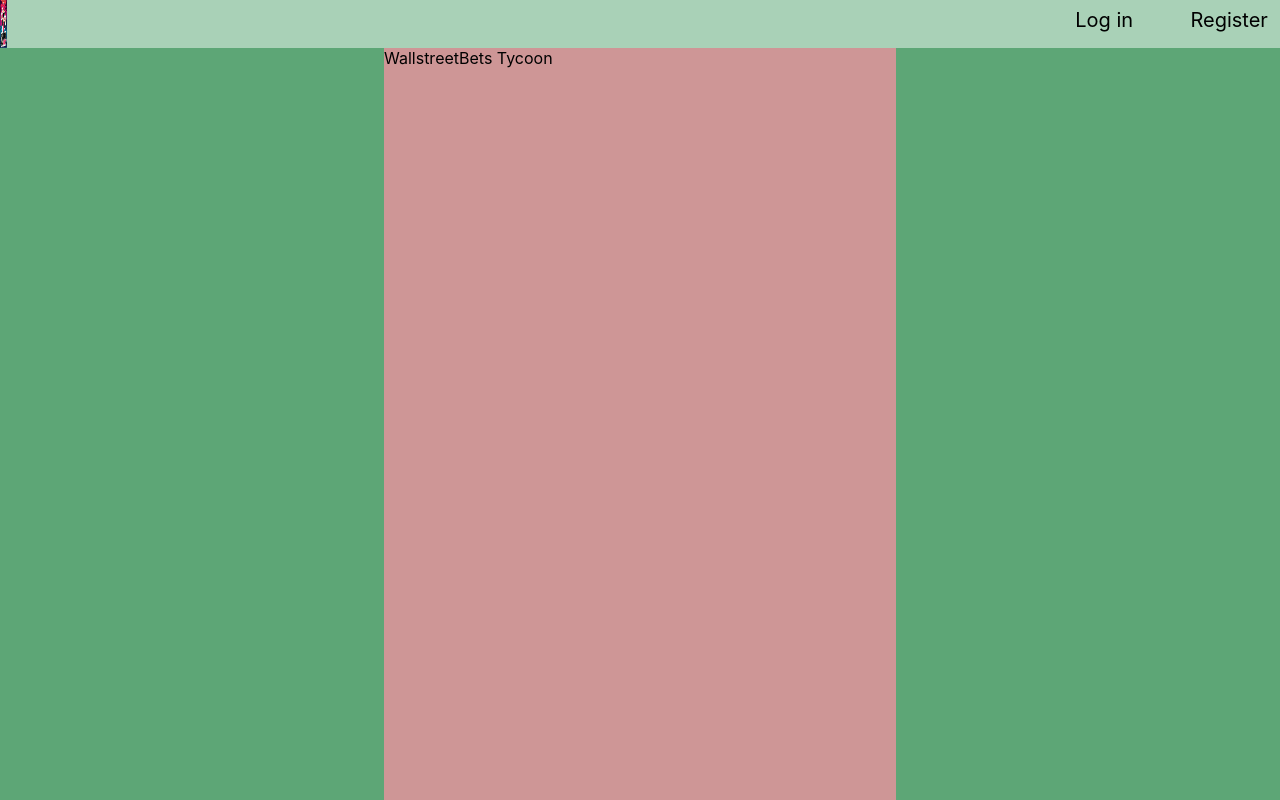
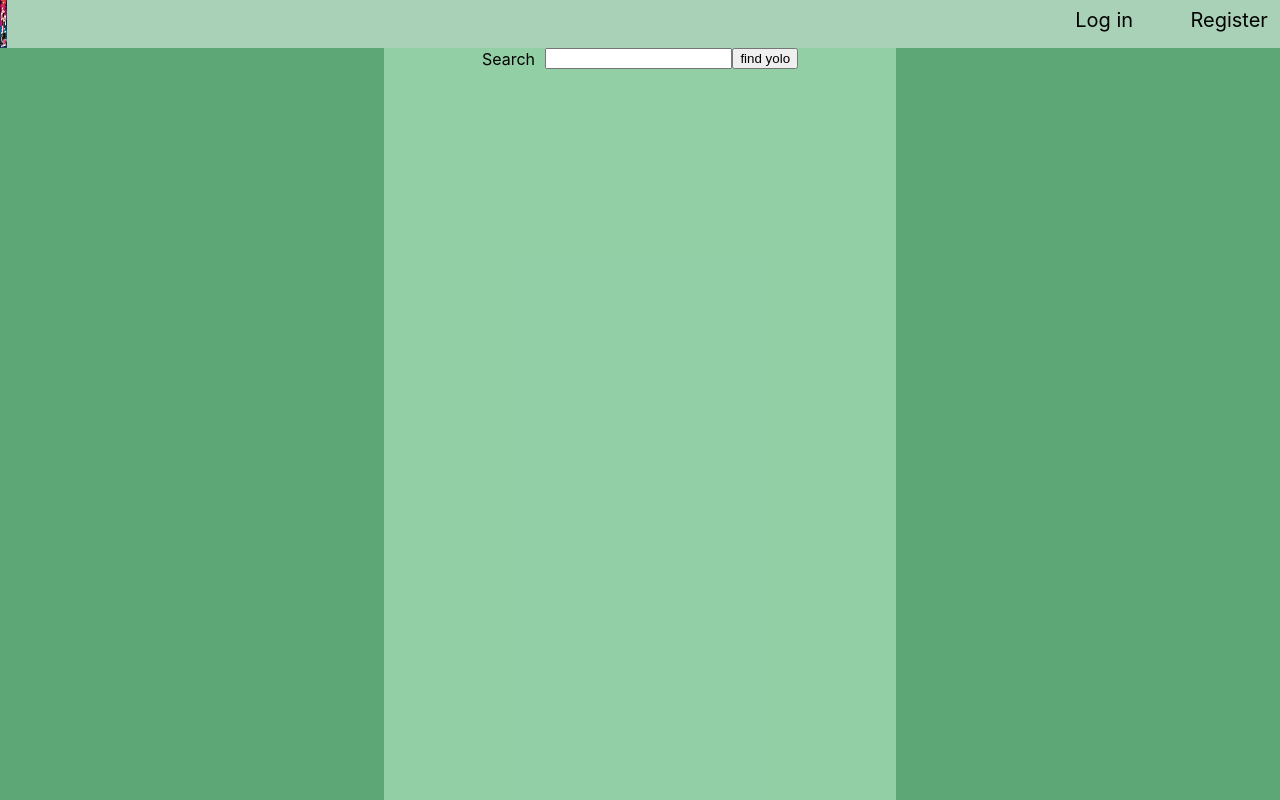
Before and after one commit to osamahan999/wsbFrontend, a React (Create React App) app: page / in a window 1280 px wide. Built offline with nearby package versions, Linux system fonts and the light colour scheme.

Commit message:
working on loggedin cookies and the userfeed

```diff
--- a/src/App.tsx
+++ b/src/App.tsx
@@ -6,43 +6,74 @@
 import Login from './pages/Login/Login';
 import Register from './pages/Register/Register';
 import { AxiosError, AxiosResponse } from 'axios';
+import UserFeed from './pages/UserFeed/UserFeed';
 
 const axios = require('axios');
 
 function App() {
 
-  const [currentPage, setCurrentPage] = useState('home');
+  const [currentPage, setCurrentPage] = useState('userfeed');
 
   const [currentUser, setCurrentUser] = useState({});
 
+  const [isLoggedIn, setIsLoggedIn] = useState(false);
+
   useEffect(() => {
 
-    const token = localStorage.getItem('token');
+    let token = getToken();
 
-    if (token != null) {
 
+    if (token != 'fail') {
       axios.post("http://localhost:5000/user/loginWithToken", {
         token: token
 
       }).then((response: AxiosResponse) => {
         setCurrentUser(response.data[0]);
+        setCurrentPage('userfeed');
+        setIsLoggedIn(true);
+        console.log(currentUser);
       }).catch((err: AxiosError) => {
         console.log(err);
       })
     }
 
 
-  })
+
+  }, [])
+
+
+  /**
+   * Returns the token from the cookies
+   */
+  const getToken = () => {
+
+    let cookies = document.cookie.split(';');
+    let ret = '';
+
+    if (cookies[0] != "") {
+      cookies.forEach((keyPair) => {
+        let subArray: Array<string> = keyPair.split('=');
+        let key: string = subArray[0].trim();
+        let value: string = subArray[1].trim();
+
+        if (key == "token") ret = value;
+      })
+    } else return 'fail';
+
+    return ret;
+  }
 
   return (
     <div className={styles.App}>
-      <Navbar currentPage={currentPage} setCurrentPage={(e: string) => setCurrentPage(e)} />
+      <Navbar isLoggedIn={isLoggedIn} currentPage={currentPage} setCurrentPage={(e: string) => setCurrentPage(e)} />
       <div>
         {currentPage == "home" && <Home />}
 
 
         {currentPage == "login" && <Login setUser={(e: JSON) => setCurrentUser(e)} />}
         {currentPage == "register" && <Register />}
+
+        {currentPage == "userfeed" && <UserFeed user={currentUser} />}
       </div>
 
 
--- a/src/components/navbar/Navbar.jsx
+++ b/src/components/navbar/Navbar.jsx
@@ -5,19 +5,39 @@
 
 
 function Navbar(props) {
+
+  const logout = () => {
+    document.cookie = "token=; expires=Thu, 01 Jan 1970 00:00:00 UTC;";
+  }
+
   return (
     <div className={styles.Navbar}>
       <div className={styles.HomeContainer}>
 
-        <img src={logo} className={styles.Logo} onClick={() => props.setCurrentPage('home')}></img>
+        <img src={logo} className={styles.Logo} onClick={() => {
+          if (props.isLoggedIn)
+            props.setCurrentPage('userfeed');
+          else
+            props.setCurrentPage('home');
+        }}></img>
       </div>
 
 
+      {!props.isLoggedIn ?
+        <div className={styles.LoginRegisterContainer}>
+          <div className={styles.OptionContainer}>{props.currentPage != 'login' && <div className={styles.Option} onClick={() => props.setCurrentPage('login')}>Log in</div>}</div>
+          <div className={styles.OptionContainer}>{props.currentPage != 'register' && <div className={styles.Option} onClick={() => props.setCurrentPage('register')}>Register</div>}</div>
+        </div>
+        :
+        <div className={styles.LoginRegisterContainer}>
+          <div className={styles.Option}>Profile</div>
+          <div className={styles.Option} onClick={() => {
+            logout();
+            props.setCurrentPage('home');
+          }}>Logout</div>
+        </div>
+      }
 
-      <div className={styles.LoginRegisterContainer}>
-        <div className={styles.OptionContainer}>{props.currentPage != 'login' && <div className={styles.Option} onClick={() => props.setCurrentPage('login')}>Log in</div>}</div>
-        <div className={styles.OptionContainer}>{props.currentPage != 'register' && <div className={styles.Option} onClick={() => props.setCurrentPage('register')}>Register</div>}</div>
-      </div>
     </div>
   );
 }
--- a/src/pages/Login/Login.tsx
+++ b/src/pages/Login/Login.tsx
@@ -21,7 +21,11 @@
             }).then((response: AxiosResponse) => {
                 setMessage("Success");
 
-                localStorage.setItem('token', response.data.token);
+                let now = new Date();
+                now.setTime(now.getTime() + 1000 * 36000); //not woring TODO: FIX this
+
+                let cookie = "token = " + response.data.token + "; SameSite=None; Secure; expires=" + now.toUTCString();
+                document.cookie = cookie;
                 props.setUser(response.data);
                 console.log(response);
 
--- a/src/pages/UserFeed/UserFeed.module.css
+++ b/src/pages/UserFeed/UserFeed.module.css
@@ -3,3 +3,25 @@
         flex-direction: row;
         height: 94vh;
 }
+
+.ContentContainer {
+        width:40vw;
+        background-color: rgba(30, 155, 68, 0.479);
+}
+
+.Searchbar {
+        width: 14vw;
+}
+.SearchbarContainer {
+        width: 40vw;
+        display: flex;
+        flex-direction: row;
+        justify-content: center;
+
+}
+.searchCaption {
+        display: flex;
+        flex-direction: column;
+        justify-content: center;
+        margin-right: 2%;
+}
--- a/src/pages/UserFeed/UserFeed.tsx
+++ b/src/pages/UserFeed/UserFeed.tsx
@@ -11,11 +11,14 @@
     const [totalMoney, setTotalMoney] = useState(0);
     const [userId, setUserId] = useState(-1);
 
+    const [searchInput, setSearchInput] = useState('');
+
+
     useEffect(() => {
         setUsername(props.user.username);
-        setTotalMoney(props.user.totalMoney);
-        setUserId(props.user.userId);
-    })
+        setTotalMoney(props.user.total_money);
+        setUserId(props.user.user_id);
+    }, [])
 
 
     return (
@@ -25,8 +28,19 @@
             <Sidefiller />
 
             <div className={styles.ContentContainer}>
+                {/* search bar */}
+                <div className={styles.SearchbarContainer}>
 
+                    <div className={styles.searchCaption}>Search</div>
+                    <input onChange={(e) => {
+                        setSearchInput(e.target.value);
+                        // append outputs to bottom
 
+                    }} className={styles.Searchbar}></input>
+                    <button onClick={() => {
+                        alert('consider urself yolod');
+                    }}>find yolo</button>
+                </div>
             </div>
             <Sidefiller />
 
```
Also changed, not shown: 1 other file (tests, documents, lock files or other folders).
